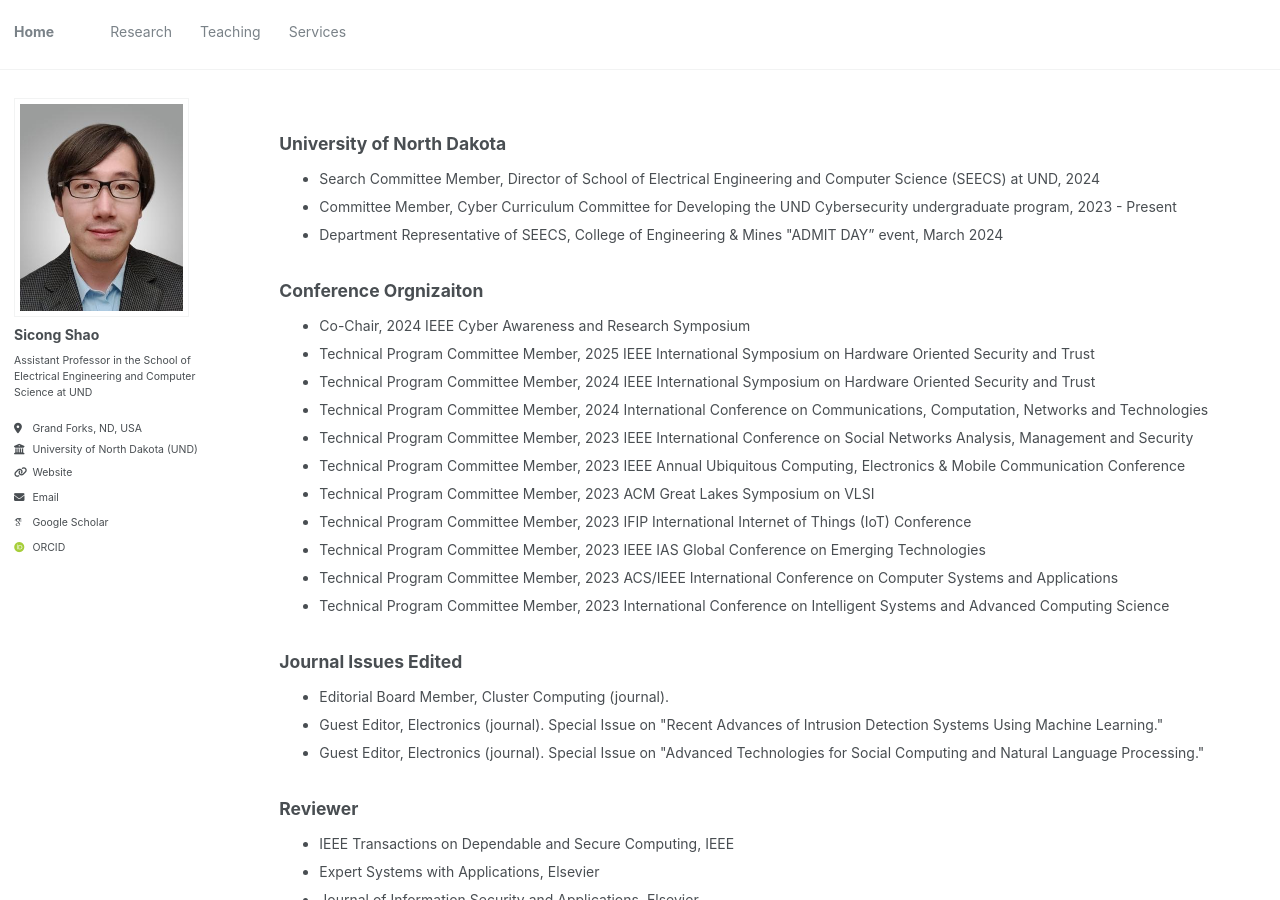
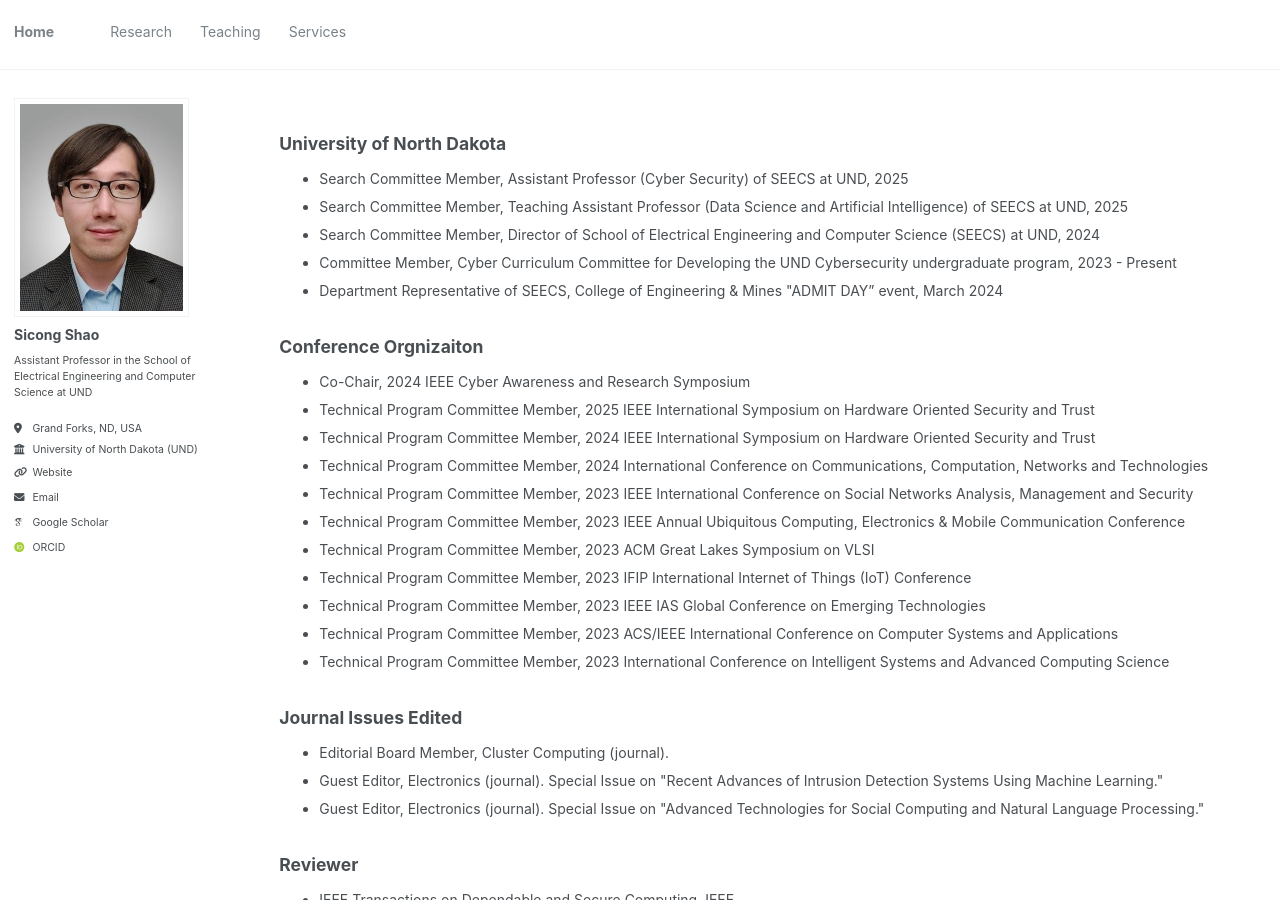
Before and after one commit to sicongshao/sicongshao.github.io, a Jekyll site: the page built from _pages/services.html, in a window 1280 px wide and 900 px high. Built offline with Jekyll 4.4.1, drawn with Linux system fonts in a browser that asks for light colours; some web fonts are replaced.

Commit message:
first commit

```diff
--- a/_pages/services.html
+++ b/_pages/services.html
@@ -22,6 +22,9 @@
 <ul style="list-style-type:square;"></ul>
 
 <ul>
+<li>Search Committee Member, Assistant Professor (Cyber Security) of SEECS at UND, 2025</li>
+<li>Search Committee Member, Teaching Assistant Professor (Data Science and Artificial Intelligence) of SEECS at UND, 2025</li>
+
 <li>Search Committee Member, Director of School of Electrical Engineering and Computer Science (SEECS) at UND, 2024</li>
 <li>Committee Member, Cyber Curriculum Committee for Developing the UND Cybersecurity undergraduate program, 2023 - Present</li>
 <li>Department Representative of SEECS, College of Engineering & Mines "ADMIT DAY” event, March 2024</li>
--- a/_pages/teaching.html
+++ b/_pages/teaching.html
@@ -19,7 +19,9 @@
 Cyber Physical Systems Security (CSCI 552), Spring 2025
 </li>
 <br>
-
+<li>
+Introduction to Cybersecurity Engineering (CYBR 150), Fall 2025
+</li>
 
 </ul>
 
```
